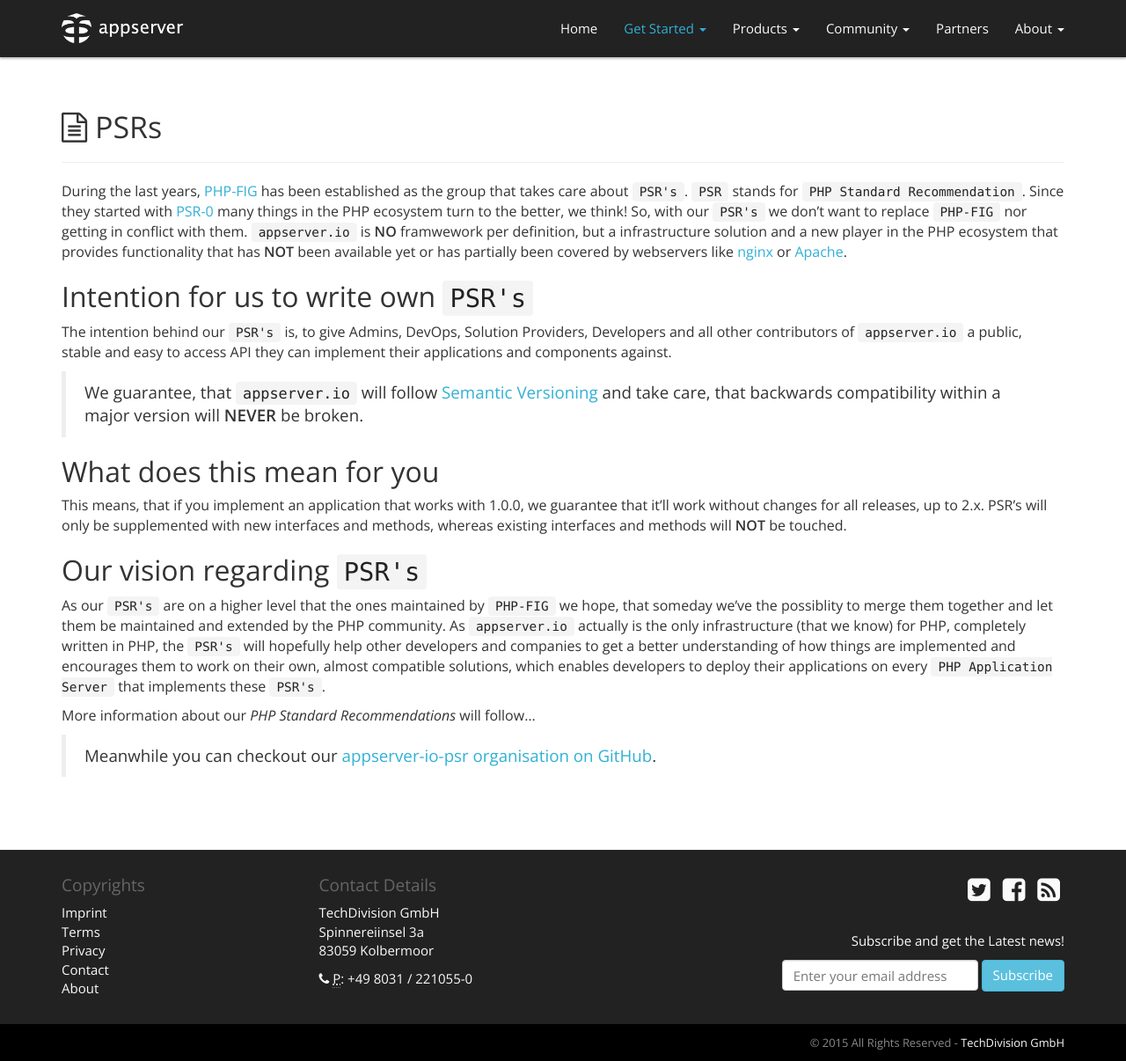
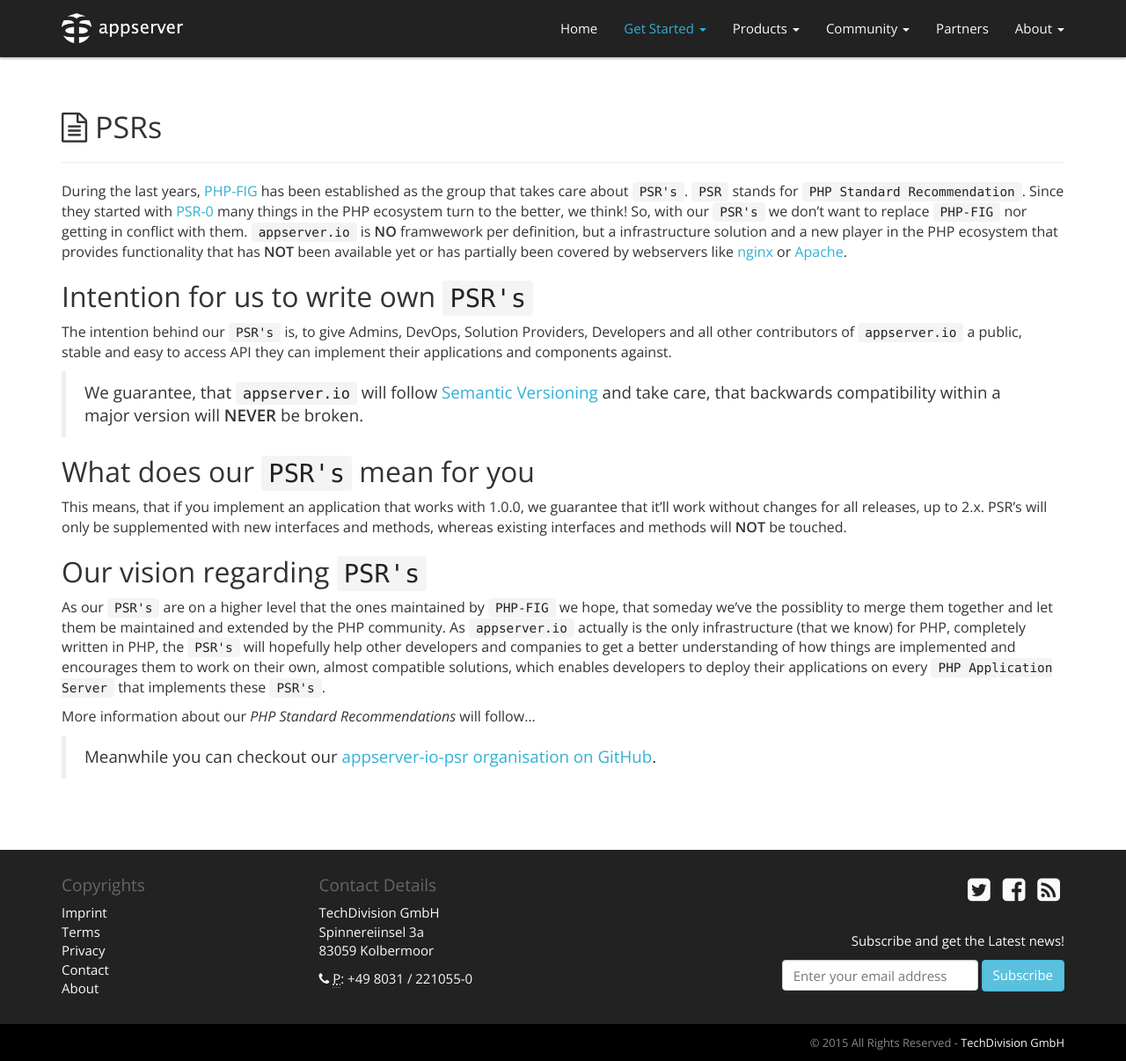
Before and after one commit to appserver-io/appserver, a Jekyll site: the page built from get-started/psrs.md, in a window 1280 px wide and 1206 px high. Shown: the whole window at 88% size. Built offline with Jekyll 4.4.1, drawn with Linux system fonts in a browser that asks for light colours; nearby versions of some CDN libraries; library files that are not in the unit come from our copies; Markdown is read by kramdown in place of the engine named in the settings.

Commit message:
Update psrs.md

```diff
--- a/get-started/psrs.md
+++ b/get-started/psrs.md
@@ -17,7 +17,7 @@
 
 > We guarantee, that `appserver.io` will follow [Semantic Versioning](http://semver.org) and take care, that backwards compatibility within a major version will **NEVER** be broken.
 
-## What does this mean for you
+## What does our `PSR's` mean for you
 
 This means, that if you implement an application that works with 1.0.0, we guarantee that it'll work without changes for all releases, up to 2.x. PSR's will only be supplemented with new interfaces and methods, whereas existing interfaces and methods will **NOT** be touched.
 
```
